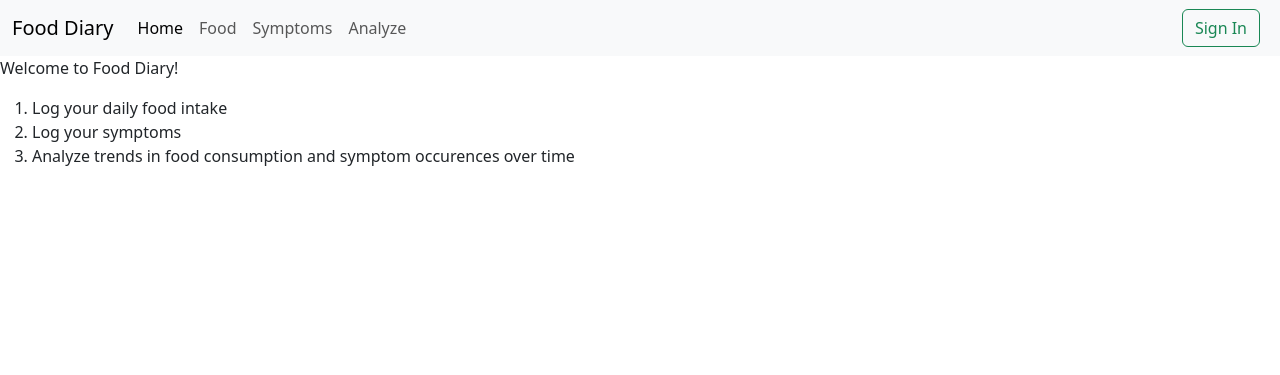
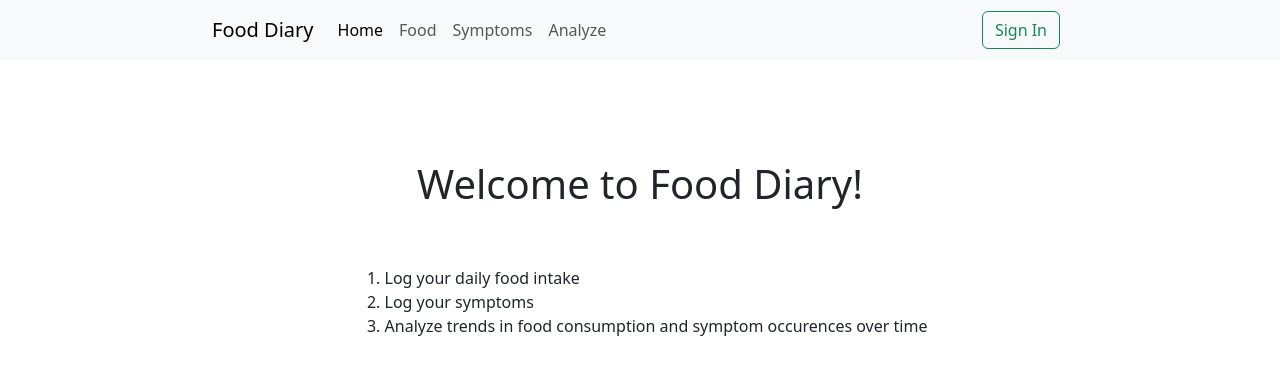
Before and after one commit to bevane/food-diary, a Django app: page / in a window 1280 px wide. Shown: the top 375 px of the page. Run offline with Django 5.2, Linux system fonts and the light colour scheme.

Commit message:
feat: improve homepage look

```diff
--- /dev/null
+++ b/homepage/static/homepage/style.css
@@ -0,0 +1,14 @@
+.navbar {
+    padding: 10px 200px 10px 200px;
+}
+
+.hero {
+    padding: 100px 100px 20px 100px;
+    display: flex;
+    flex-direction: column;
+    align-items: center;
+}
+
+.hero ol {
+    margin-top: 50px;
+}
--- a/homepage/templates/homepage/index.html
+++ b/homepage/templates/homepage/index.html
@@ -1,11 +1,12 @@
 {% extends "homepage/layout.html" %}
 
 {% block body %}
-  <p>Welcome to Food Diary!</p>
-  <ol>
-    <li>Log your daily food intake</li>
-    <li>Log your symptoms</li>
-    <li>Analyze trends in food consumption and symptom occurences over time</li>
-  </ol>
-
+  <div class="hero">
+    <h1>Welcome to Food Diary!</h1>
+    <ol>
+      <li>Log your daily food intake</li>
+      <li>Log your symptoms</li>
+      <li>Analyze trends in food consumption and symptom occurences over time</li>
+    </ol>
+  </div>
 {% endblock%}
--- a/homepage/templates/homepage/layout.html
+++ b/homepage/templates/homepage/layout.html
@@ -8,6 +8,7 @@
     <link href="https://cdn.jsdelivr.net/npm/bootstrap@5.3.3/dist/css/bootstrap.min.css" rel="stylesheet" integrity="sha384-QWTKZyjpPEjISv5WaRU9OFeRpok6YctnYmDr5pNlyT2bRjXh0JMhjY6hW+ALEwIH" crossorigin="anonymous">
     <script src="https://cdn.jsdelivr.net/npm/bootstrap@5.3.3/dist/js/bootstrap.bundle.min.js" integrity="sha384-YvpcrYf0tY3lHB60NNkmXc5s9fDVZLESaAA55NDzOxhy9GkcIdslK1eN7N6jIeHz" crossorigin="anonymous"></script>
     <script src="{% static 'homepage/script.js' %}"></script>
+    <link rel="stylesheet" href="{% static 'homepage/style.css' %}">
 </head>
 <body>
   <nav class="navbar navbar-expand-sm bg-body-tertiary">
```
